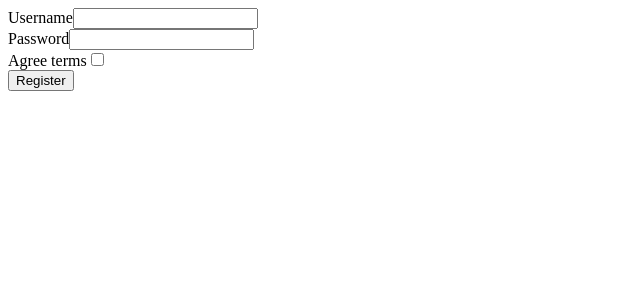
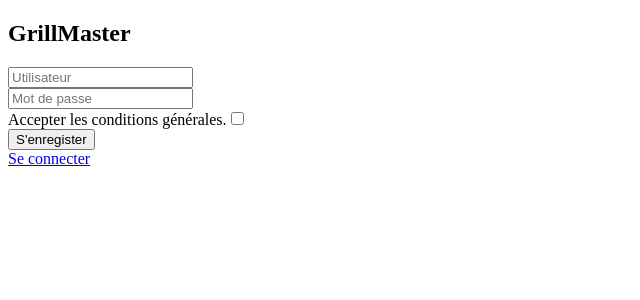
Before and after one commit to clmvlt/grillmaster_app, a Symfony app: template templates/registration/register.html.twig in a window 1280 px wide. Shown: the top 300 px of the page, without its empty margins (0-640 px from the left). Run offline with Twig, Linux system fonts and the light colour scheme; the template is opened without the code that fills it, so the values that code supplies are empty; form fields are guessed from the names that the template uses; some libraries are stand-ins or nearby versions.

Commit message:
menu image & register design

```diff
--- a/composer.json
+++ b/composer.json
@@ -24,6 +24,7 @@
         "symfony/framework-bundle": "6.0.*",
         "symfony/http-client": "6.0.*",
         "symfony/intl": "6.0.*",
+        "symfony/loco-translation-provider": "6.0.*",
         "symfony/mailer": "6.0.*",
         "symfony/mime": "6.0.*",
         "symfony/monolog-bundle": "^3.0",
--- a/templates/registration/register.html.twig
+++ b/templates/registration/register.html.twig
@@ -4,13 +4,33 @@
 
 {% block body %}
     {{ form_start(registrationForm) }}
-        {{ form_row(registrationForm.username) }}
+    <div class="wrapper">
+    <div class="form-signin">
+      <h2 class="form-signin-heading">GrillMaster</h2>
+      {% if app.user %}
+        <p>
+            * Connecté en tant que {{ app.user.userIdentifier }}. <a href="/logout" style="border:0px;color: red;box-shadow: 0px">Déconnexion</a>
+        </p>
+      {% endif %}
+        {{ form_row(registrationForm.username, {
+            label: false,
+            "attr": {
+                "placeholder": "Utilisateur"
+            }
+        }) }}
         {{ form_row(registrationForm.plainPassword, {
-            label: 'Password'
+            label: false,
+            "attr": {
+                "placeholder": "Mot de passe"
+            }
         }) }}
-        {{ form_row(registrationForm.agreeTerms) }}
-
-        <button type="submit" class="btn">Register</button>
+        {{ form_row(registrationForm.agreeTerms, {
+            label: "Accepter les conditions générales."
+        }) }}
+        <button class="btn btn-lg btn-primary btn-block" type="submit">S'enregister</button>
+    <div><a href="/login">Se connecter</a></div>
+    </div>
+  </div>
     {{ form_end(registrationForm) }}
 
 
--- a/translations/security.en.yaml
+++ /dev/null
@@ -1,2 +0,0 @@
-# translations/security.en.yaml
-'Invalid credentials.': 'Utilisateur ou mot de passe invalide.'
```
Also changed, not shown: src/Entity/Menu.php (+15 -0 lines), templates/security/login.html.twig (+5 -4 lines), 6 other files.
